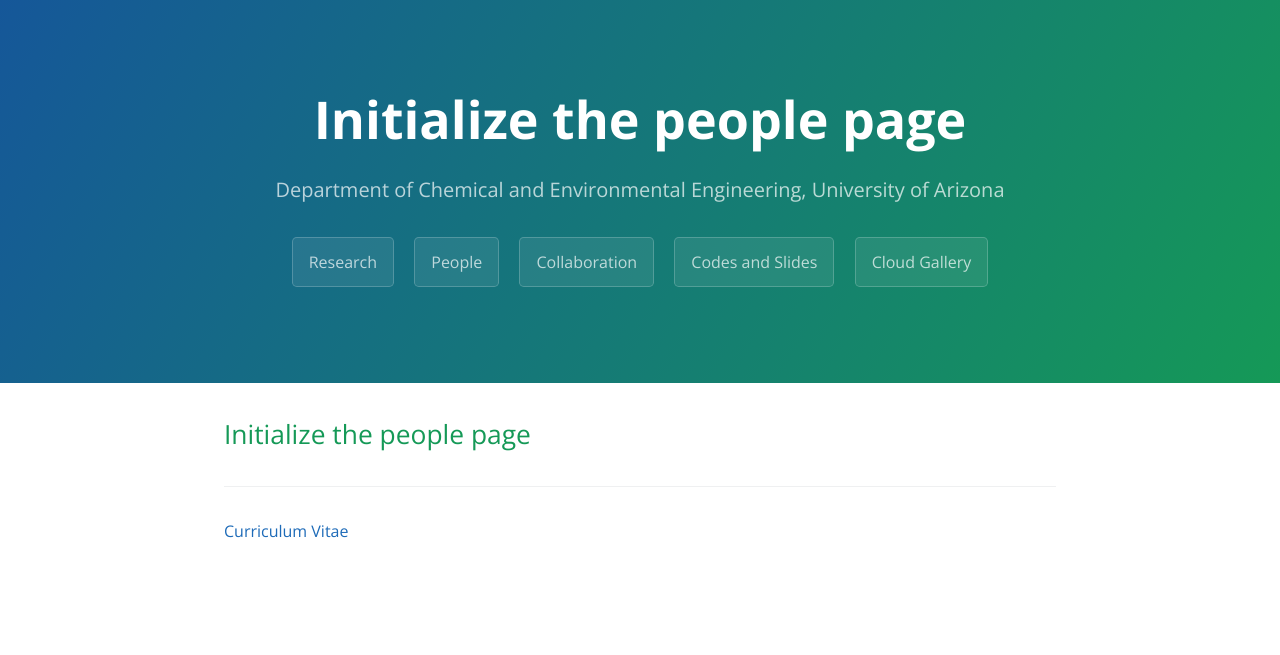
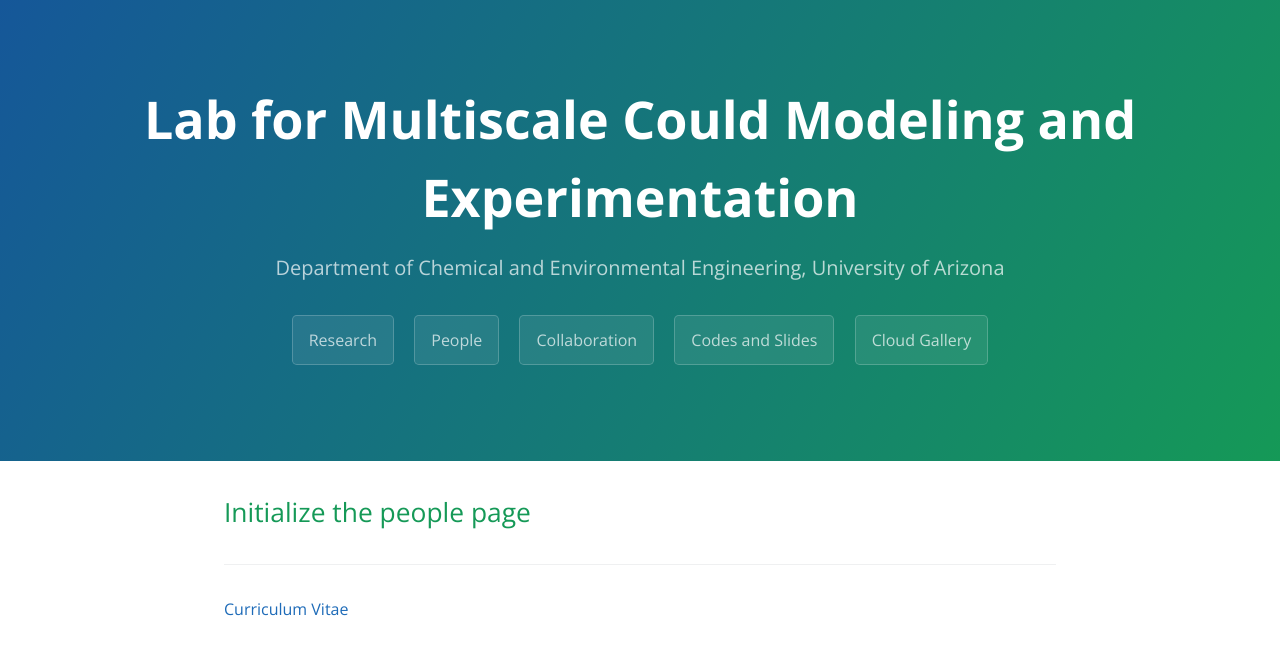
Before and after one commit to sylviasullivan/sylviasullivan.github.io, a Jekyll site: the page built from people.md, in a window 1280 px wide. Shown: the top 655 px of the page. Built offline with Jekyll 4.4.1, drawn with Linux system fonts in a browser that asks for light colours; our own code applies the rules of GitHub Pages for plain Markdown files.

Commit message:
Format people.md

```diff
--- a/people.md
+++ b/people.md
@@ -1 +1,8 @@
+---
+layout: default
+title: Lab for Multiscale Could Modeling and Experimentation
+description: Department of Chemical and Environmental Engineering, University of Arizona
+---
+
+
 ## Initialize the people page
```
